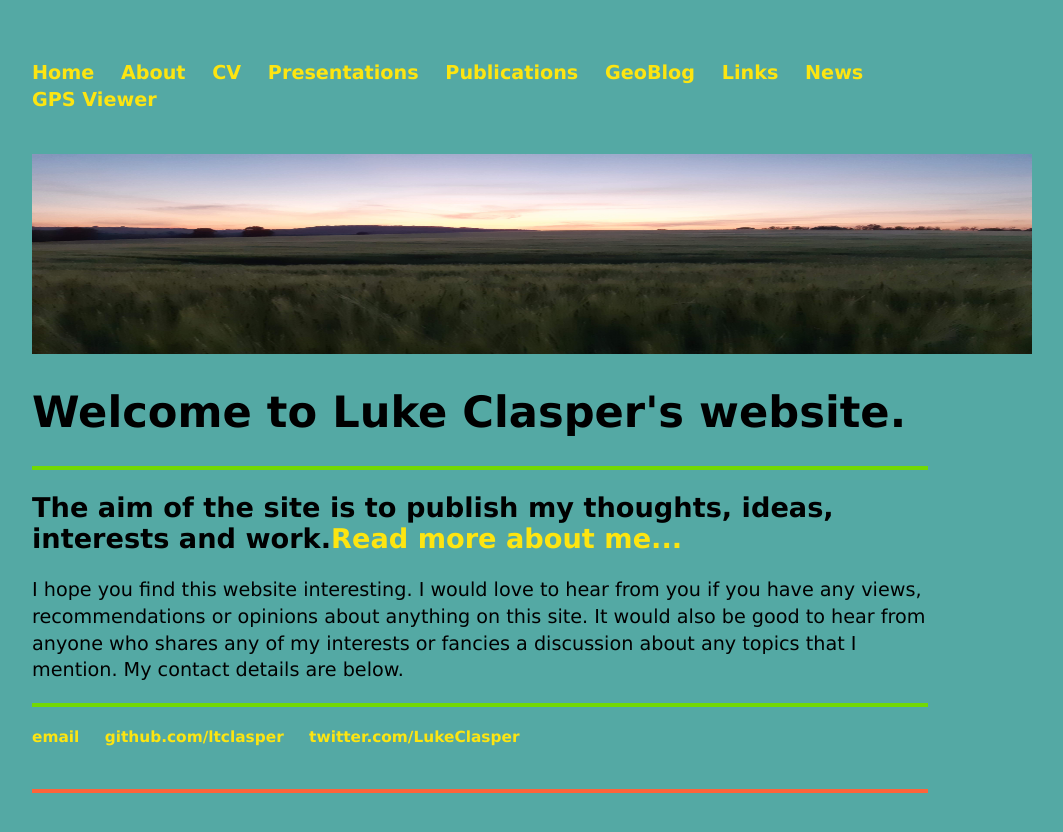
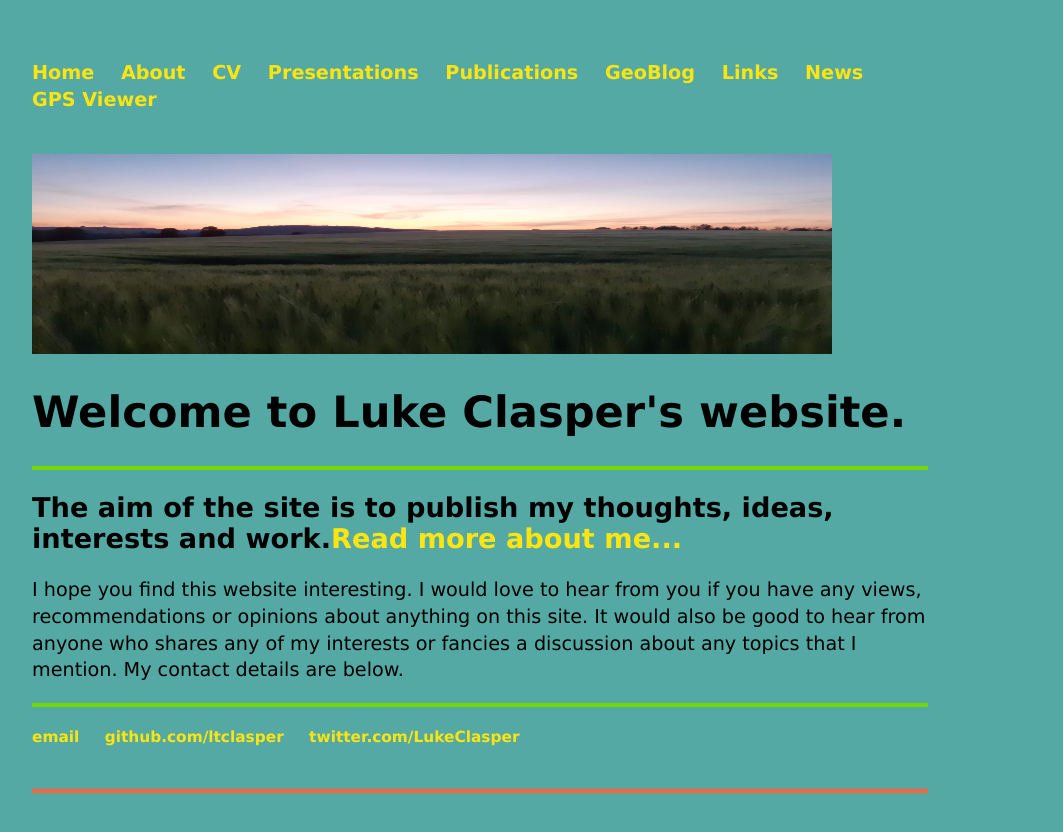
Before and after one commit to ltclasper/ltclasper.github.io, a Jekyll site: the page built from index.html, in a window 1280 px wide. Shown: the top 832 px of the page, without its empty margins (160-1223 px from the left). Built offline with Jekyll 4.4.1, drawn with Linux system fonts in a browser that asks for light colours.

Commit message:
Update index.html

```diff
--- a/index.html
+++ b/index.html
@@ -5,7 +5,7 @@ title: Luke Clasper
 
 
 <header>
-   <a href="/index.html"><img src="/sunset_photo.jpg" alt="sunset photo" width="1000" height="200" /></a>
+   <a href="/index.html"><img src="/sunset_photo.jpg" alt="sunset photo" width="800" height="200" /></a>
 </header>
 
 
```
